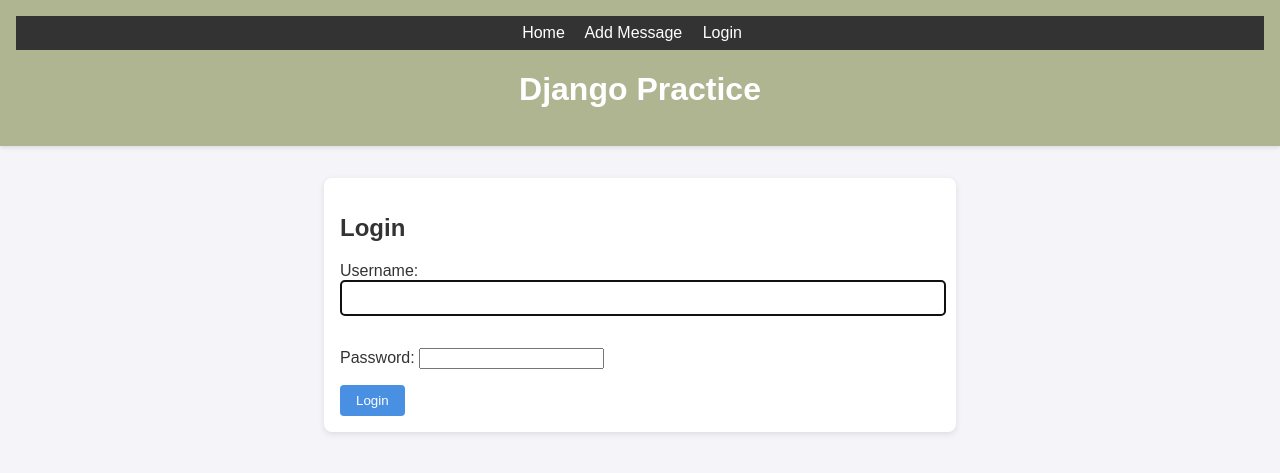
After one commit to ibirothe/DjangoMessageBoard, a Django app: page /login/ in a window 1280 px wide. The commit adds this page. Shown: the top 473 px of the page. Run offline with Django 5.2, Linux system fonts and the light colour scheme.

Commit message:
User log in

```diff
--- a/core/models.py
+++ b/core/models.py
@@ -2,8 +2,8 @@ from django.db import models
 
 class Message(models.Model):
     text = models.CharField(max_length=200)
-    author = models.CharField(max_length=50, blank=True)
+    author = models.CharField(max_length=50, blank=True, default="Anonymous")
     created_at = models.DateTimeField(auto_now_add=True)
 
     def __str__(self):
-        return f"{self.author}: {self.text[:30]}"
+        return f"{self.author or 'Anonymous'}: {self.text[:30]}"
--- a/core/urls.py
+++ b/core/urls.py
@@ -1,9 +1,14 @@
 from django.urls import path
-from .views import MessageListView, MessageCreateView, MessageUpdateView, MessageDeleteView
+from .views import (
+    MessageListView, MessageCreateView, MessageUpdateView, MessageDeleteView,
+    UserLoginView, UserLogoutView
+)
 
 urlpatterns = [
     path("", MessageListView.as_view(), name="index"),
     path("add/", MessageCreateView.as_view(), name="add_message"),
     path("edit/<int:pk>/", MessageUpdateView.as_view(), name="edit_message"),
     path("delete/<int:pk>/", MessageDeleteView.as_view(), name="delete_message"),
+    path("login/", UserLoginView.as_view(), name="login"),
+    path("logout/", UserLogoutView.as_view(), name="logout"),
 ]
--- a/core/views.py
+++ b/core/views.py
@@ -1,6 +1,31 @@
 from django.views.generic import ListView, CreateView, UpdateView, DeleteView
 from django.urls import reverse_lazy
 from .models import Message
+from django.contrib.auth.views import LoginView, LogoutView
+from django.contrib.auth.mixins import LoginRequiredMixin
+
+class MessageCreateView(LoginRequiredMixin, CreateView):
+    model = Message
+    fields = ["text"]
+    template_name = "add_message.html"
+    success_url = reverse_lazy("index")
+
+    def form_valid(self, form):
+        if self.request.user.is_authenticated:
+            form.instance.author = self.request.user.username
+        else:
+            form.instance.author = "Anonymous"
+        return super().form_valid(form)
+
+class UserLoginView(LoginView):
+    template_name = "login.html"
+
+    def get_success_url(self):
+        return reverse_lazy("index")
+
+class UserLogoutView(LogoutView):
+    def get_next_page(self):
+        return reverse_lazy("index")
 
 class MessageListView(ListView):
     model = Message
@@ -8,24 +33,24 @@ class MessageListView(ListView):
     context_object_name = "messages"
     ordering = ["-created_at"]
 
-class MessageCreateView(CreateView):
+class MessageUpdateView(LoginRequiredMixin, UpdateView):
     model = Message
-    fields = ["author", "text"]
-    template_name = "add_message.html"
+    fields = ["text"]
+    template_name = "edit_message.html"
     success_url = reverse_lazy("index")
 
     def form_valid(self, form):
-        if not form.cleaned_data.get("author"):
-            form.instance.author = "Anonymous"
+        if form.instance.author != self.request.user.username:
+            return self.handle_no_permission()
         return super().form_valid(form)
 
-class MessageUpdateView(UpdateView):
-    model = Message
-    fields = ["author", "text"]
-    template_name = "edit_message.html"
-    success_url = reverse_lazy("index")
-
-class MessageDeleteView(DeleteView):
+class MessageDeleteView(LoginRequiredMixin, DeleteView):
     model = Message
     template_name = "delete_message.html"
     success_url = reverse_lazy("index")
+
+    def dispatch(self, request, *args, **kwargs):
+        obj = self.get_object()
+        if obj.author != request.user.username and not request.user.is_superuser:
+            return self.handle_no_permission()
+        return super().dispatch(request, *args, **kwargs)
--- a/mysite/settings.py
+++ b/mysite/settings.py
@@ -124,3 +124,5 @@ STATICFILES_DIRS = [BASE_DIR / "static"]
 # https://docs.djangoproject.com/en/5.2/ref/settings/#default-auto-field
 
 DEFAULT_AUTO_FIELD = "django.db.models.BigAutoField"
+
+LOGIN_URL = "login"
--- a/static/style.css
+++ b/static/style.css
@@ -11,7 +11,7 @@ body {
 
 /* Header */
 header {
-    background-color: #4a90e2;
+    background-color: #b0b591;
     color: white;
     padding: 1rem;
     text-align: center;
--- a/templates/base.html
+++ b/templates/base.html
@@ -1,13 +1,46 @@
 <!doctype html>
+{% load static %}
 <html>
 <head>
   <meta charset="utf-8">
   <title>{% block title %}Django Practice{% endblock %}</title>
-  {% load static %}
   <link rel="stylesheet" href="{% static 'style.css' %}">
+  <style>
+    /* Quick inline styles for the nav */
+    nav {
+      background: #333;
+      padding: 0.5em 1em;
+    }
+    nav a, nav button {
+      color: #fff;
+      margin-right: 1em;
+      text-decoration: none;
+    }
+    nav a:hover {
+      text-decoration: underline;
+    }
+  </style>
 </head>
 <body>
-  <header><h1>{% block header %}Django Practice{% endblock %}</h1></header>
-  <main>{% block content %}{% endblock %}</main>
+  <header>
+    <nav>
+      <a href="{% url 'index' %}">Home</a>
+      <a href="{% url 'add_message' %}">Add Message</a>
+
+      {% if user.is_authenticated %}
+        <a href="#" onclick="document.getElementById('logout-form').submit(); return false;">Logout</a>
+        <form id="logout-form" method="post" action="{% url 'logout' %}" style="display:none;">
+          {% csrf_token %}
+        </form>
+      {% else %}
+        <a href="{% url 'login' %}">Login</a>
+      {% endif %}
+    </nav>
+    <h1>{% block header %}Django Practice{% endblock %}</h1>
+  </header>
+
+  <main>
+    {% block content %}{% endblock %}
+  </main>
 </body>
 </html>
--- /dev/null
+++ b/templates/login.html
@@ -0,0 +1,12 @@
+{% extends "base.html" %}
+
+{% block title %}Login{% endblock %}
+
+{% block content %}
+  <h2>Login</h2>
+  <form method="post">
+    {% csrf_token %}
+    {{ form.as_p }}
+    <button type="submit">Login</button>
+  </form>
+{% endblock %}
```
Also changed, not shown: core/migrations/0004_alter_message_author.py (added), db.sqlite3.
